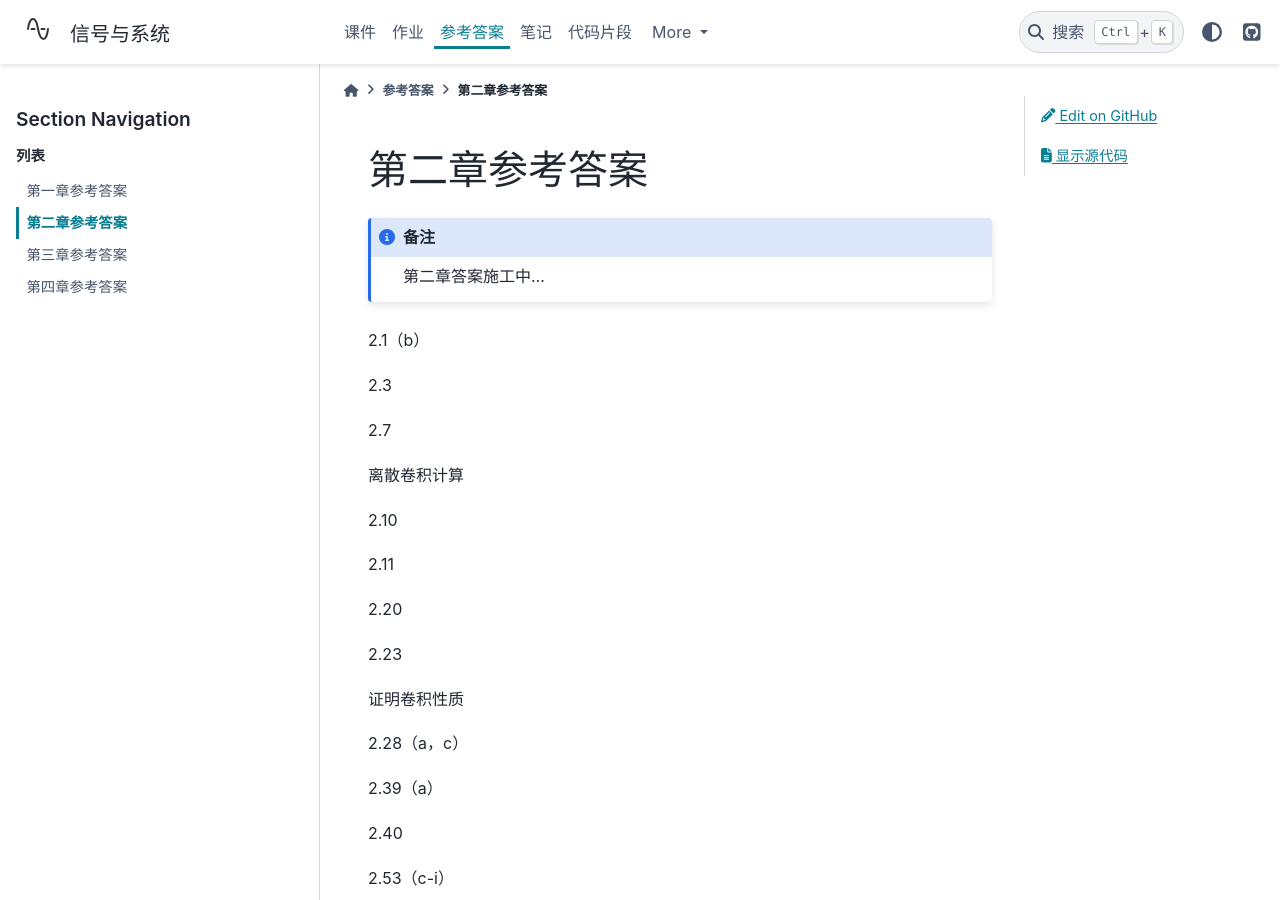
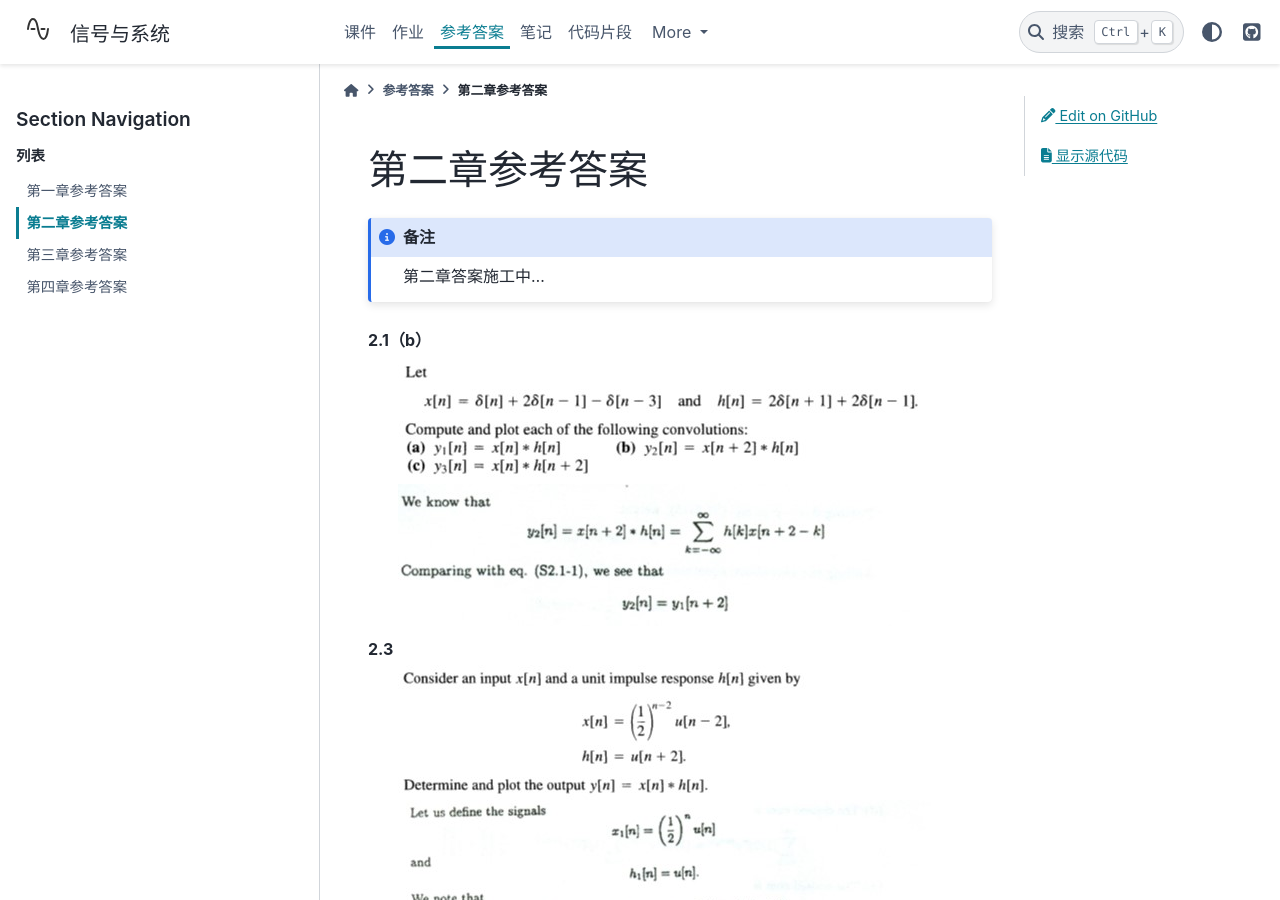
Before and after one commit to atlanswer/Signals-and-Systems, a Sphinx documentation site: the page built from doc/answer/chapter2.rst, in a window 1280 px wide and 900 px high. Built offline with Sphinx 7.4.7 and the PyData theme 0.15.4, drawn with Linux system fonts in a browser that asks for light colours.

Commit message:
content: update chapter 2 reference answer, release 0.2.0

```diff
--- a/doc/answer/chapter2.rst
+++ b/doc/answer/chapter2.rst
@@ -6,8 +6,12 @@
    第二章答案施工中...
 
 2.1（b）
+   .. image:: assets/2-1.jpg
+   .. image:: assets/2-1a.jpg
 
 2.3
+   .. image:: assets/2-3.jpg
+   .. image:: assets/2-3a.jpg
 
 2.7
 
--- a/doc/conf.py
+++ b/doc/conf.py
@@ -22,7 +22,7 @@ author = 'X. Zhao'
 copyright = 'CC BY-NC-SA 4.0'
 
 # The full version, including alpha/beta/rc tags
-release = '0.1.7'
+release = '0.2.0'
 
 
 # -- General configuration ---------------------------------------------------
```
Also changed, not shown: doc/answer/assets/2-1.jpg (added), doc/answer/assets/2-1a.jpg (added), doc/answer/assets/2-3.jpg (added), doc/answer/assets/2-3a.jpg (added).
